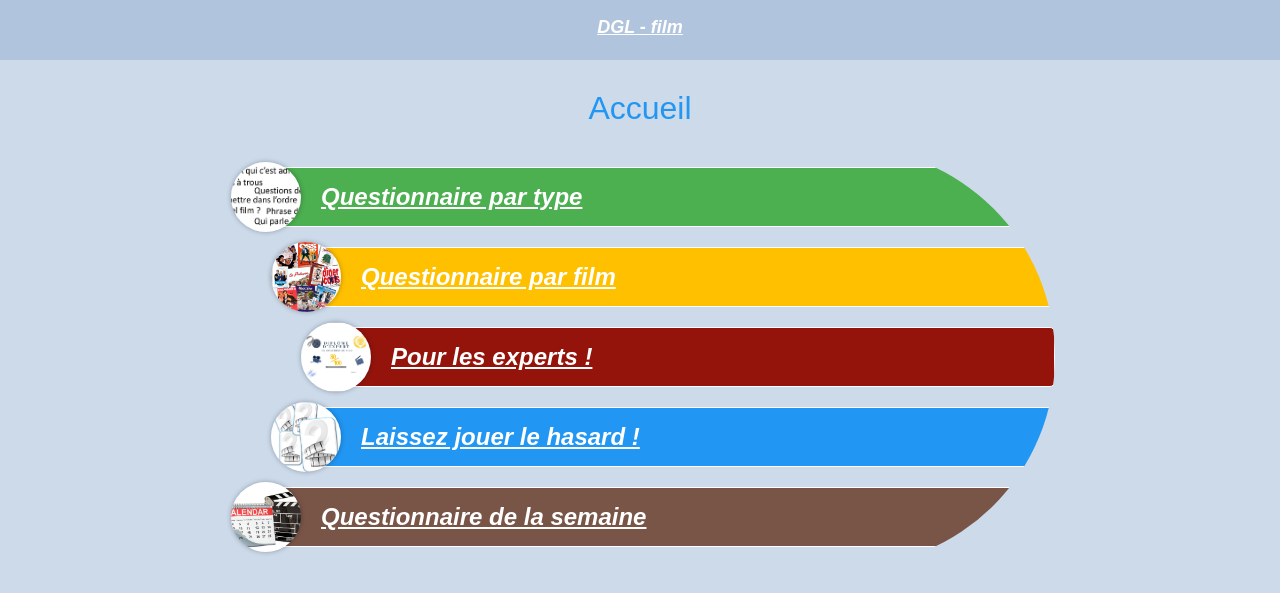
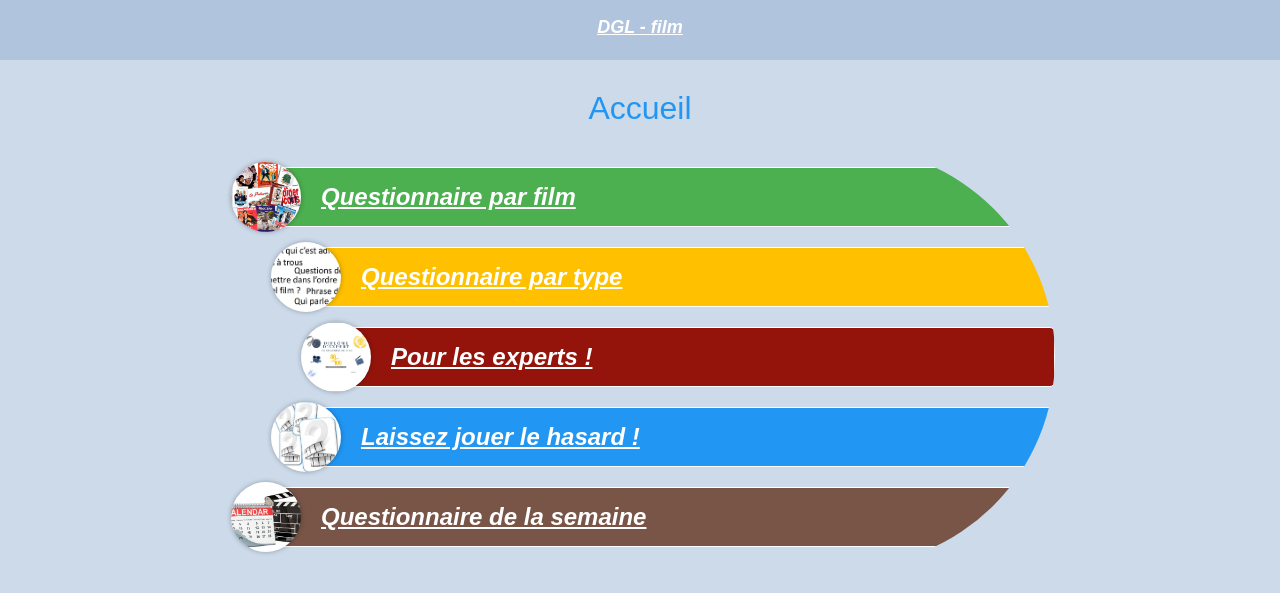
Before and after one commit to GodefroyL/questionnaire-film, a Jekyll site: the page built from index.html, in a window 1280 px wide. Shown: the top 593 px of the page. Built offline with Jekyll 4.4.1, drawn with Linux system fonts in a browser that asks for light colours.

Commit message:
echange Q par type et par film

```diff
--- a/index.html
+++ b/index.html
@@ -5,14 +5,14 @@ css: accueil.css
 ---
 
 <div class="accueil">
-    <a class="bouton_accueil" href="{{ site.url }}/html/categorie_type.html" style="background-color: var(--vert);margin-left: 0px;">
+    <a class="bouton_accueil" href="{{ site.url }}/html/questionnaires_par_film.html" style="background-color: var(--vert); margin-left: 0px;">
+        <img src="{{ site.url }}/static/images/index/questionnaires_par_film.jpg" alt="Commencer le questionnaire">
+        <span>Questionnaire par film</span>
+    </a>
+
+    <a class="bouton_accueil" href="{{ site.url }}/html/categorie_type.html" style="background-color: var(--jaune);margin-left: 40px;">
         <img src="{{ site.url }}/static/images/index/categorie_type.jpg" alt="Commencer le questionnaire">
         <span>Questionnaire par type</span>
-    </a>
-
-    <a class="bouton_accueil" href="{{ site.url }}/html/questionnaires_par_film.html" style="background-color: var(--jaune); margin-left: 40px;">
-        <img src="{{ site.url }}/static/images/index/questionnaires_par_film.jpg" alt="Commencer le questionnaire">
-        <span>Questionnaire par film</span>
     </a>
 
     <a class="bouton_accueil" href="{{ site.url }}/html/questionnaire_expert.html" style="background-color: var(--rouge); margin-left: 70px;">
```
